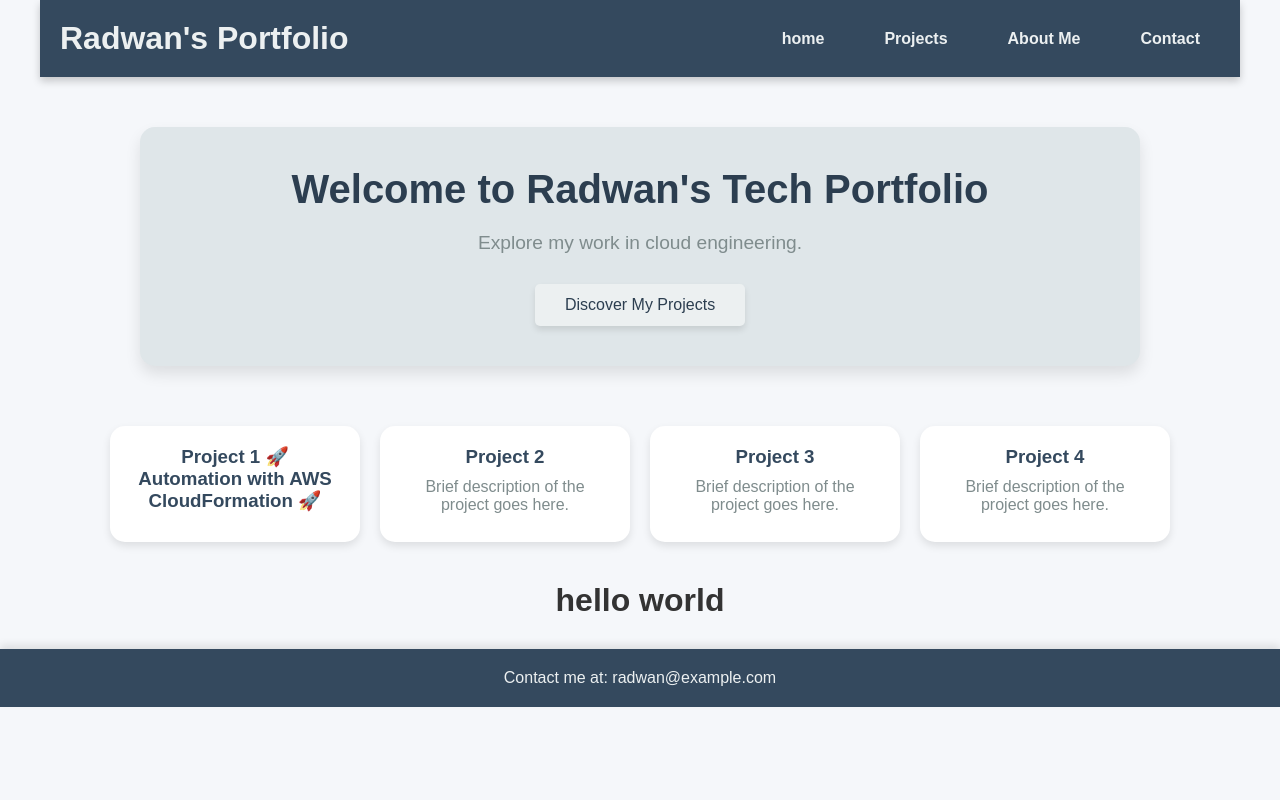
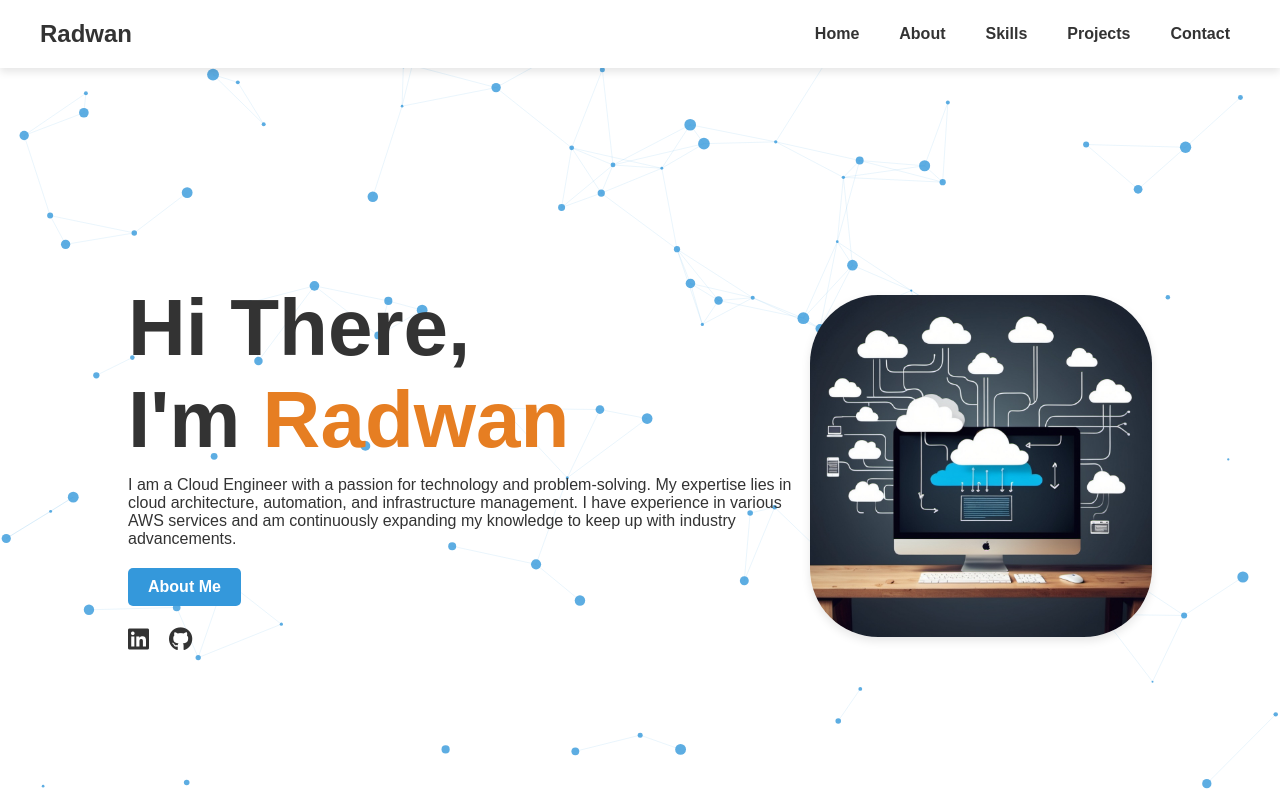
Before and after one commit to Radwan365/RadwanCICDpipeline, a plain HTML site: page website/index.html in a window 1280 px wide. Shown: the top 800 px of the page. Drawn offline with Linux system fonts and the light colour scheme.

Commit message:
new structure

```diff
--- /dev/null
+++ b/scripts/script.js
@@ -0,0 +1,84 @@
+const canvas = document.getElementById('particle-canvas');
+const ctx = canvas.getContext('2d');
+
+canvas.width = window.innerWidth;
+canvas.height = window.innerHeight;
+
+const particlesArray = [];
+const numberOfParticles = 100;
+
+function Particle(x, y, size, color, speedX, speedY) {
+    this.x = x;
+    this.y = y;
+    this.size = size;
+    this.color = color;
+    this.speedX = speedX;
+    this.speedY = speedY;
+}
+
+Particle.prototype.update = function() {
+    this.x += this.speedX;
+    this.y += this.speedY;
+
+    if (this.x < 0 || this.x > canvas.width) this.speedX = -this.speedX;
+    if (this.y < 0 || this.y > canvas.height) this.speedY = -this.speedY;
+};
+
+Particle.prototype.draw = function() {
+    ctx.fillStyle = this.color;
+    ctx.beginPath();
+    ctx.arc(this.x, this.y, this.size, 0, Math.PI * 2);
+    ctx.closePath();
+    ctx.fill();
+};
+
+function initParticles() {
+    for (let i = 0; i < numberOfParticles; i++) {
+        const size = Math.random() * 5 + 1;
+        const x = Math.random() * canvas.width;
+        const y = Math.random() * canvas.height;
+        const color = 'rgba(52, 152, 219, 0.8)';
+        const speedX = Math.random() * 1 - 0.5;
+        const speedY = Math.random() * 1 - 0.5;
+        particlesArray.push(new Particle(x, y, size, color, speedX, speedY));
+    }
+}
+
+function connectParticles() {
+    for (let a = 0; a < particlesArray.length; a++) {
+        for (let b = a + 1; b < particlesArray.length; b++) {
+            const dx = particlesArray[a].x - particlesArray[b].x;
+            const dy = particlesArray[a].y - particlesArray[b].y;
+            const distance = Math.sqrt(dx * dx + dy * dy);
+
+            if (distance < 100) {
+                ctx.strokeStyle = 'rgba(52, 152, 219, 0.1)';
+                ctx.lineWidth = 1;
+                ctx.beginPath();
+                ctx.moveTo(particlesArray[a].x, particlesArray[a].y);
+                ctx.lineTo(particlesArray[b].x, particlesArray[b].y);
+                ctx.stroke();
+            }
+        }
+    }
+}
+
+function animateParticles() {
+    ctx.clearRect(0, 0, canvas.width, canvas.height);
+
+    particlesArray.forEach(particle => {
+        particle.update();
+        particle.draw();
+    });
+
+    connectParticles();
+    requestAnimationFrame(animateParticles);
+}
+
+window.addEventListener('resize', () => {
+    canvas.width = window.innerWidth;
+    canvas.height = window.innerHeight;
+});
+
+initParticles();
+animateParticles();
--- /dev/null
+++ b/style/styles.css
@@ -0,0 +1,230 @@
+* {
+    margin: 0;
+    padding: 0;
+    box-sizing: border-box;
+}
+
+body {
+    font-family: Arial, sans-serif;
+    color: #333;
+    background-color: #fff;
+    scroll-behavior: smooth;
+    overflow-x: hidden;
+}
+
+header {
+    display: flex;
+    justify-content: space-between;
+    align-items: center;
+    padding: 20px 40px;
+    background-color: #ffffff;
+    box-shadow: 0px 4px 8px rgba(0, 0, 0, 0.1);
+    position: sticky;
+    top: 0;
+    z-index: 1000;
+}
+
+.logo {
+    font-size: 1.5em;
+    font-weight: bold;
+    color: #333;
+}
+
+.nav-links {
+    list-style: none;
+    display: flex;
+    gap: 20px;
+}
+
+.nav-links a {
+    text-decoration: none;
+    color: #333;
+    font-weight: bold;
+    padding: 10px;
+}
+
+.nav-links a:hover {
+    color: #3498db;
+}
+
+#particle-canvas {
+    position: absolute;
+    width: 100%;
+    height: 100%;
+    top: 0;
+    left: 0;
+    z-index: -1;
+    background-color: #fff;
+}
+
+#home, #about, #skills, #projects, #contact {
+    padding: 60px 10%;
+}
+
+#home {
+    display: flex;
+    align-items: center;
+    justify-content: space-between;
+    min-height: 100vh;
+    position: relative;
+}
+
+.hero-content h1 {
+    font-size: 5em;
+    color: #333;
+    margin-bottom: 10px;
+}
+
+.highlight {
+    color: #e67e22;
+}
+
+.btn {
+    display: inline-block;
+    padding: 10px 20px;
+    color: #ffffff;
+    background-color: #3498db;
+    border-radius: 5px;
+    text-decoration: none;
+    font-weight: bold;
+    margin-top: 20px;
+    transition: background-color 0.3s;
+}
+
+.btn:hover {
+    background-color: #2980b9;
+}
+
+/* Profile Image */
+.profile-image {
+    width: 200px;  /* Reduced size */
+    height: auto;
+    border-radius: 50%;
+    box-shadow: 0px 4px 10px rgba(0, 0, 0, 0.1);
+}
+/* Social Links */
+.social-links {
+    margin-top: 20px;
+    display: flex;
+    gap: 20px;
+}
+
+.social-icon {
+    color: #333;
+    font-size: 1.5em;
+    text-decoration: none;
+    transition: color 0.3s;
+}
+
+.social-icon:hover {
+    color: #3498db;
+}
+#about {
+    padding: 60px 10%;
+}
+
+.about-container {
+    display: flex; /* Aligns the image and text side by side */
+    justify-content: space-between; /* Spreads them out across the page */
+    align-items: center; /* Centers the content vertically */
+}
+
+.image-container {
+    flex: 0 0 300px; /* Set the image container to a fixed width (e.g., 300px) */
+    display: flex;
+    justify-content: flex-start; /* Aligns the image to the left */
+}
+
+.profile-image {
+    width: 100%; /* Make the image responsive to its container's width */
+    height: auto;
+    border-radius: 20%;
+    box-shadow: 0px 4px 10px rgba(0, 0, 0, 0.1);
+}
+
+.text-container {
+    flex: 1; /* Take up the remaining space */
+    margin-left: 20px; /* Adds space between the image and the text */
+    max-width: 700px; /* You can adjust this to limit the text width */
+    text-align: left; /* Aligns the text to the left */
+}
+
+.text-container h2 {
+    font-size: 2em;
+    color: #333;
+    margin-bottom: 20px;
+}
+
+.text-container p {
+    line-height: 1.6;
+    color: #333;
+}
+
+#skills {
+    padding: 60px 10%;
+    background-color: #f7f6f9;
+}
+
+#skills h2 {
+    text-align: left;
+    font-size: 2.5em;
+    color: #333;
+    margin-bottom: 40px;
+}
+
+.skills-container {
+    display: flex;
+    justify-content: space-between;
+    flex-wrap: wrap;
+    gap: 20px;
+    margin-top: 40px;
+    padding: 0 10px;
+}
+
+.skill-card {
+    display: flex;
+    flex-direction: column;
+    align-items: center;
+    justify-content: center;
+    background-color: #c0b9c8;
+    width: 150px;
+    height: 150px;
+    border-radius: 10px;
+    box-shadow: 0px 4px 8px rgba(0, 0, 0, 0.1);
+    transition: transform 0.3s ease, box-shadow 0.3s ease;
+}
+
+.skill-card:hover {
+    transform: translateY(-10px);
+    box-shadow: 0px 6px 12px rgba(0, 0, 0, 0.2);
+}
+
+.skill-card i {
+    font-size: 3em;
+    color: #3498db;
+    margin-bottom: 20px;
+}
+
+.skill-card h3 {
+    font-size: 1.2em;
+    color: #333;
+    font-weight: bold;
+}
+
+@media (max-width: 768px) {
+    .skills-container {
+        justify-content: center;
+    }
+
+    .skill-card {
+        width: 120px;
+        height: 120px;
+    }
+}
+
+/* Project Styling */
+.project-title {
+    font-size: 1.5em;
+    color: #3498db;
+    margin-bottom: 10px;
+}
--- a/website/index.html
+++ b/website/index.html
@@ -3,201 +3,159 @@
 <head>
     <meta charset="UTF-8">
     <meta name="viewport" content="width=device-width, initial-scale=1.0">
-    <title>Radwan's Tech Portfolio</title>
-    <style>
-        /* Reset */
-        * {
-            margin: 0;
-            padding: 0;
-            box-sizing: border-box;
-            font-family: Arial, sans-serif;
-        }
+    <title>Radwan's Portfolio</title>
+    <link rel="stylesheet" href="https://cdnjs.cloudflare.com/ajax/libs/font-awesome/6.0.0-beta3/css/all.min.css">
+    <link rel="stylesheet" href="../style/styles.css">
+</head>
 
-        /* Body */
-        body {
-            display: flex;
-            flex-direction: column;
-            align-items: center;
-            background-color: #f5f7fa;
-            color: #333;
-        }
+<body>
+    <!-- Particle Canvas -->
+    <canvas id="particle-canvas"></canvas>
 
-        /* Header Section */
-        header {
-            display: flex;
-            justify-content: space-between;
-            align-items: center;
-            width: 100%;
-            max-width: 1200px;
-            padding: 20px;
-            background-color: #34495e;
-            color: white;
-            box-shadow: 0px 4px 8px rgba(0, 0, 0, 0.2);
-            margin-bottom: 30px;
-        }
-
-        header h1 {
-            font-size: 2em;
-            font-weight: bold;
-            color: #ecf0f1;
-        }
-
-        nav ul {
-            list-style: none;
-            display: flex;
-            gap: 20px;
-        }
-
-        nav ul li {
-            display: inline;
-        }
-
-        nav ul li a {
-            color: #ecf0f1;
-            text-decoration: none;
-            font-weight: bold;
-            font-size: 1em;
-            padding: 10px 20px;
-            border-radius: 8px;
-            transition: background-color 0.3s;
-        }
-
-        nav ul li a:hover {
-            background-color: #2c3e50;
-        }
-
-        /* Hero Section */
-        .hero {
-            text-align: center;
-            padding: 40px;
-            background-color: #dfe6e9;
-            border-radius: 15px;
-            width: 80%;
-            max-width: 1000px;
-            margin: 20px auto;
-            box-shadow: 0px 8px 15px rgba(0, 0, 0, 0.1);
-        }
-
-        .hero h2 {
-            font-size: 2.5em;
-            color: #2c3e50;
-            margin-bottom: 20px;
-        }
-
-        .hero p {
-            font-size: 1.2em;
-            color: #7f8c8d;
-            margin-bottom: 30px;
-        }
-
-        .hero button {
-            padding: 12px 30px;
-            font-size: 1em;
-            color: #2c3e50;
-            background-color: #ecf0f1;
-            border: none;
-            border-radius: 5px;
-            cursor: pointer;
-            box-shadow: 0px 4px 6px rgba(0, 0, 0, 0.1);
-            transition: background-color 0.3s;
-        }
-
-        .hero button:hover {
-            background-color: #bdc3c7;
-        }
-
-        /* Projects Section */
-        .projects {
-            display: flex;
-            flex-wrap: wrap;
-            gap: 20px;
-            max-width: 1200px;
-            margin: 20px auto;
-            padding: 20px;
-            justify-content: center;
-        }
-
-        .project-card {
-            background-color: white;
-            border-radius: 15px;
-            box-shadow: 0px 4px 8px rgba(0, 0, 0, 0.1);
-            width: 250px;
-            padding: 20px;
-            text-align: center;
-            transition: transform 0.3s;
-        }
-
-        .project-card:hover {
-            transform: translateY(-5px);
-        }
-
-        .project-card h3 {
-            color: #34495e;
-            margin-bottom: 10px;
-        }
-
-        .project-card p {
-            color: #7f8c8d;
-        }
-
-        /* Footer */
-        footer {
-            background-color: #34495e;
-            color: #ecf0f1;
-            padding: 20px;
-            width: 100%;
-            text-align: center;
-            margin-top: 30px;
-            box-shadow: 0px -4px 8px rgba(0, 0, 0, 0.1);
-        }
-    </style>
-</head>
-<body>
-
-    <!-- Header with Navigation -->
+    <!-- Header Section -->
     <header>
-        <h1>Radwan's Portfolio</h1>
+        <div class="logo">Radwan</div>
         <nav>
-            <ul>
-                <li><a href="#home">home</a></li>
-                <li><a href="#">Projects</a></li>
-                <li><a href="#">About Me</a></li>
-                <li><a href="#">Contact</a></li>
+            <ul class="nav-links">
+                <li><a href="#home">Home</a></li>
+                <li><a href="#about">About</a></li>
+                <li><a href="#skills">Skills</a></li>
+                <li><a href="#projects">Projects</a></li>
+                <li><a href="#contact">Contact</a></li>
             </ul>
         </nav>
     </header>
 
-    <!-- Hero Section -->
-    <section class="hero">
-        <h2>Welcome to Radwan's Tech Portfolio</h2>
-        <p>Explore my work in cloud engineering.</p>
-        <button>Discover My Projects</button>
+    <!-- Home Section -->
+    <section id="home">
+        <div class="hero-content">
+            <h1>Hi There,<br> I'm <span class="highlight">Radwan</span></h1>
+            <p>I am a Cloud Engineer with a passion for technology and problem-solving. My expertise lies in cloud architecture, automation, and infrastructure management. I have experience in various AWS services and am continuously expanding my knowledge to keep up with industry advancements.</p>
+            <a href="#about" class="btn">About Me</a>
+            <div class="social-links">
+                <a href="https://linkedin.com/in/radwan" target="_blank" class="social-icon"><i class="fab fa-linkedin"></i></a>
+                <a href="https://github.com/radwan" target="_blank" class="social-icon"><i class="fab fa-github"></i></a>
+            </div>
+        </div>
+        <div>
+            <img src="../img/comp.png" alt="Profile Image" class="profile-image">
+        </div>
     </section>
+    <section id="about">
+        <div class="about-container">
+            <div class="image-container">
+                <img src="../img/avatar.png" alt="Profile Image" class="profile-image">
+            </div>
+            <div class="text-container">
+                <h2>About Me</h2>
+                <p1>Hello! I'm Radwan, a passionate Cloud Engineer with a diverse background in technology and a keen interest in leveraging cloud solutions to drive efficiency and innovation. With a strong foundation in AWS and hands-on experience with various cloud technologies, I'm dedicated to crafting scalable, resilient, and secure architectures.
 
-    <!-- Projects Section -->
-    <section class="projects">
-        <div class="project-card">
-            <h3>Project 1 🚀 Automation with AWS CloudFormation 🚀 </h3>
-        </div>
-        <div class="project-card">
-            <h3>Project 2</h3>
-            <p>Brief description of the project goes here.</p>
-        </div>
-        <div class="project-card">
-            <h3>Project 3</h3>
-            <p>Brief description of the project goes here.</p>
-        </div>
-        <div class="project-card">
-            <h3>Project 4</h3>
-            <p>Brief description of the project goes here.</p>
+                My journey began with a Bachelor’s degree in Quantity Surveying, but my interest in technology and the cloud drove me to further my skills through intensive training and certifications. I am an AWS re/Start graduate and have developed a strong technical skill set in AWS services, Linux, and DevOps practices.
+
+                In previous roles, I've excelled in environments that required technical problem-solving, teamwork, and a strategic approach to handling complex tasks. Whether it's automating deployments, optimizing infrastructure, or ensuring smooth operations, I’m committed to delivering impactful solutions.
+
+                Outside of tech, I’m an avid sports enthusiast and enjoy tennis, boxing, and football, which help me stay disciplined, strategic, and focused on my goals. I’m always eager to learn, collaborate, and contribute to projects that push the boundaries of what’s possible in cloud technology.</p1>
+
+            </div>
         </div>
     </section>
 
-    <h1 id="cat">hello world</h1>
-    <!-- Footer -->
-    <footer>
-        <p>Contact me at: radwan@example.com</p>
-    </footer>
+    <section id="skills">
+        <h2>Skills</h2>
+        <div class="skills-container">
+            <div class="skill-card">
+                <i class="fab fa-aws"></i>
+                <h3>AWS</h3>
+            </div>
+            <div class="skill-card">
+                <i class="fab fa-linux"></i>
+                <h3>Linux</h3>
+            </div>
+            <div class="skill-card">
+                <i class="fab fa-github"></i>
+                <h3>GitHub</h3>
+            </div>
+            <div class="skill-card">
+                <i class="fab fa-python"></i>
+                <h3>Python</h3>
+            </div>
+            <div class="skill-card">
+                <i class="fas fa-cogs"></i>
+                <h3>DevOps</h3>
+            </div>
+            <div class="skill-card">
+                <i class="fab fa-docker"></i>
+                <h3>Docker</h3>
+            </div>
+            <div class="skill-card">
+                <i class="fab fa-github"></i>
+                <h3>GitHub Actions</h3>
+            </div>
+            <div class="skill-card">
+                <i class="fab fa-terraform"></i>
+                <h3>Terraform</h3>
+            </div>
+            <div class="skill-card">
+                <i class="fab fa-html5"></i>
+                <h3>HTML</h3>
+            </div>
+            <div class="skill-card">
+                <i class="fab fa-css3-alt"></i>
+                <h3>CSS</h3>
+            </div>
+            <div class="skill-card">
+                <i class="fab fa-js"></i>
+                <h3>JavaScript</h3>
+            </div>
+            <div class="skill-card">
+                <i class="fab fa-kubernetes"></i>
+                <h3>Kubernetes</h3>
+            </div>
+            <div class="skill-card">
+                <i class="fab fa-git"></i>
+                <h3>Git</h3>
+            </div>
+        </div>
+    </section>
 
+
+    <section id="projects">
+        <h2>Projects</h2>
+        <div class="project">
+            <h3>🌟 Navigating AWS CloudTrail and Athena to Enhance Cloud Security! 🌟</h3>
+            <p>I have been diving deeper into AWS CloudTrail and Athena, honing my skills in analysing logs and improving cloud security. Here's a glimpse of what I’ve been working on recently:</p>
+
+            <h4>🔍 CloudTrail Log Analysis:</h4>
+            <p>I leveraged the AWS CLI CloudTrail commands to track actions taken on critical AWS resources, including security groups. By using advanced filters, I narrowed down logs to identify key events such as unauthorized modifications to security groups.</p>
+
+            <h4>💻 Using Athena for Querying Logs:</h4>
+            <p>As an alternative to CLI-based analysis, I created Athena tables to analyse CloudTrail logs using SQL queries. This helped streamline the process, allowing me to efficiently filter through large datasets and pinpoint the security breach.</p>
+
+            <h4>🚀 Incident Resolution & Remediation:</h4>
+            <ul>
+                <li>Discovered unauthorized SSH access by running OS-level commands to identify rogue users and successfully removed them.</li>
+                <li>Updated SSH configurations, eliminating password authentication vulnerabilities and restricting access to secure key pairs only.</li>
+                <li>Restored compromised website content and closed security loopholes, such as wide-open SSH port access.</li>
+            </ul>
+
+            <h4>📈 Key Takeaways:</h4>
+            <ul>
+                <li><strong>Proactive Log Monitoring:</strong> Constant vigilance is crucial, especially for EC2 instances and security groups.</li>
+                <li><strong>Command Line & SQL Synergy:</strong> Combining AWS CLI and Athena queries ensures a comprehensive approach to security incident investigation.</li>
+                <li><strong>Security Best Practices:</strong> Locking down SSH access and regularly auditing user permissions are essential to prevent future breaches.</li>
+            </ul>
+
+            <p>It’s been an incredible learning experience, and I’m excited to continue enhancing my skills in cloud security and automation.</p>
+        </div>
+    </section>
+
+
+    <!-- Contact Section -->
+    <section id="contact">
+        <h2>Contact</h2>
+        <p class="contact-info">Email: radwan@example.com</p>
+    </section>
+
+    <script src="../scripts/script.js"></script>
 </body>
 </html>
```
Also changed, not shown: img/avatar.png (added), img/comp.png (added).
